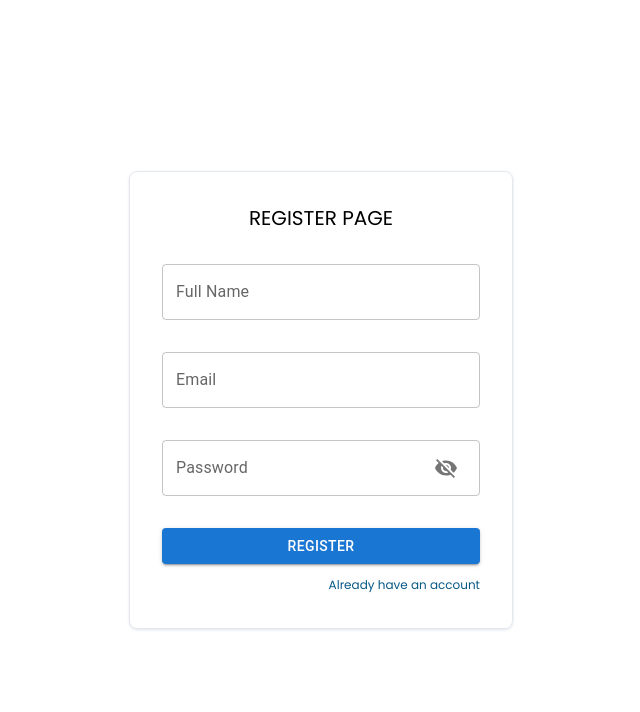
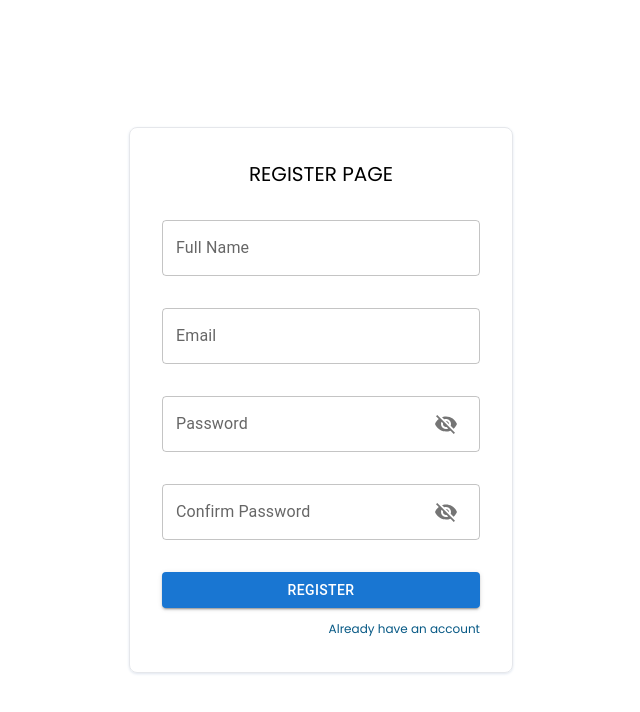
Before and after one commit to dwashkarma/LMS-client, a Next.js app: page /register in a window 1280 px wide. Shown: the top 712 px of the page, without its empty margins (319-959 px from the left). Built offline with nearby package versions, Linux system fonts and the light colour scheme; no server answers.

Commit message:
register and login page with confirm field and show password

```diff
--- a/components/login/index.tsx
+++ b/components/login/index.tsx
@@ -5,6 +5,7 @@ import PasswordField from "../shared/PasswordField";
 import ButtonComponent from "../shared/ButtonComponent";
 import { useFormik } from "formik";
 import * as yup from "yup";
+import { useRouter } from "next/navigation";
 
 const loginValues = {
   email: "",
@@ -18,6 +19,8 @@ const loginSchema = yup.object().shape({
   fullname: yup.string().required("Please enter your name!"),
 });
 const LoginPage = () => {
+  const [passwordType, setPasswordType] = useState(false);
+  const router = useRouter();
   const { values, handleBlur, handleChange, touched, errors, handleSubmit } =
     useFormik({
       initialValues: loginValues,
@@ -26,7 +29,6 @@ const LoginPage = () => {
         console.log(values);
       },
     });
-  const [passwordType, setPasswordType] = useState(false);
 
   const handleClickPassword = () => {
     setPasswordType(!passwordType);
@@ -71,8 +73,11 @@ const LoginPage = () => {
       <div className="text-end grid gap-2">
         <ButtonComponent handleClick={handleSubmit}>Login</ButtonComponent>
         <div>
-          <span className="text-end text-sky-800 hover:border-b cursor-pointer hover:border-b-sky-800 text-xs font-normal">
-            Already have an account
+          <span
+            onClick={() => router.push("/register")}
+            className="text-end text-sky-800 hover:border-b cursor-pointer hover:border-b-sky-800 text-xs font-normal"
+          >
+            Create an account
           </span>
         </div>
       </div>
--- a/components/register/index.tsx
+++ b/components/register/index.tsx
@@ -7,20 +7,27 @@ import { useFormik } from "formik";
 import * as yup from "yup";
 import axios from "axios";
 import { NextResponse } from "next/server";
+import { useRouter } from "next/navigation";
 
 const loginValues = {
   email: "",
   password: "",
+  confirm: "",
   fullname: "",
 };
 
 const loginSchema = yup.object().shape({
   email: yup.string().required("Please enter your email !"),
   password: yup.string().required("Please enter your password !"),
+  confirm: yup.string().required("Please enter your password !"),
   fullname: yup.string().required("Please enter your name!"),
 });
 const RegisterComponent = () => {
-  const [passwordType, setPasswordType] = useState(false);
+  const [passwordType, setPasswordType] = useState({
+    password: false,
+    confirm: false,
+  });
+  const router = useRouter();
 
   const {
     values,
@@ -30,25 +37,29 @@ const RegisterComponent = () => {
     errors,
     handleSubmit,
     resetForm,
+    setFieldError,
   } = useFormik({
     initialValues: loginValues,
     validationSchema: loginSchema,
     onSubmit: async () => {
       try {
+        if (values.confirm === values.password) {
           const res = await axios.post("/api/auth/register", {
             email: values.email,
             name: values.fullname,
             password: values.password,
           });
           resetForm();
+        } else {
+          setFieldError("confirm", "Must be same as password");
+        }
       } catch (errors: any) {
         return NextResponse.json({ message: errors.message }, { status: 500 });
       }
     },
   });
-
-  const handleClickPassword = () => {
-    setPasswordType(!passwordType);
+  const handleClickPassword = (fieldName: "password" | "confirm") => {
+    setPasswordType((prev) => ({ ...prev, [fieldName]: !prev[fieldName] }));
   };
 
   return (
@@ -80,17 +91,31 @@ const RegisterComponent = () => {
         name="password"
         value={values.password}
         label="Password"
-        type={passwordType ? "text" : "password"}
-        handleClickPassword={handleClickPassword}
+        type={passwordType.password ? "text" : "password"}
+        handleClickPassword={(e: any) => handleClickPassword("password")}
         handleChange={handleChange}
         handleBlur={handleBlur}
         helperText={touched.password ? errors.password : ""}
         errors={touched.password && Boolean(errors.password)}
       />
+      <PasswordField
+        name="confirm"
+        value={values.confirm}
+        label="Confirm Password"
+        type={passwordType.confirm ? "text" : "password"}
+        handleClickPassword={() => handleClickPassword("confirm")}
+        handleChange={handleChange}
+        handleBlur={handleBlur}
+        helperText={touched.confirm ? errors.confirm : ""}
+        errors={touched.confirm && Boolean(errors.confirm)}
+      />
       <div className="text-end grid gap-2">
         <ButtonComponent handleClick={handleSubmit}>Register</ButtonComponent>
         <div>
-          <span className="text-end text-sky-800 hover:border-b cursor-pointer hover:border-b-sky-800 text-xs font-normal">
+          <span
+            onClick={() => router.push("/")}
+            className="text-end text-sky-800 hover:border-b cursor-pointer hover:border-b-sky-800 text-xs font-normal"
+          >
             Already have an account
           </span>
         </div>
```
Lines whose indentation alone changed are shown as unchanged.
